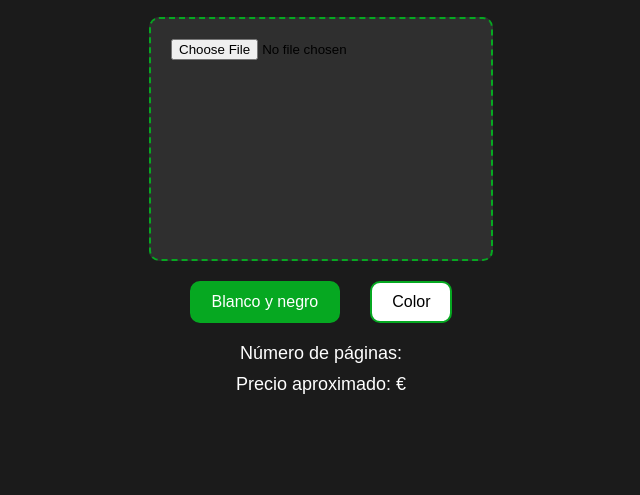
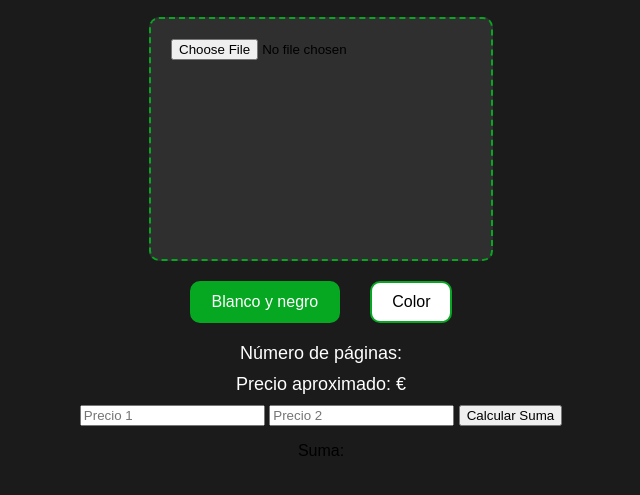
Before and after one commit to Freif12/calcfotocopias, a plain HTML site: page index.html in a window 1280 px wide. Shown: the part 241-736 px from the top of the page, without its empty margins (319-959 px from the left). Drawn offline with Linux system fonts and the light colour scheme.

Commit message:
Add files via upload

```diff
--- a/index.html
+++ b/index.html
@@ -26,6 +26,13 @@
     <p id="price">Precio aproximado: <span id="estimatedPrice"></span>€</p>
   </div>
 
+  <div id="calculator">
+    <input type="number" id="price1" placeholder="Precio 1">
+    <input type="number" id="price2" placeholder="Precio 2">
+    <button onclick="calcularSuma()">Calcular Suma</button>
+    <p id="sum">Suma: <span id="resultSum"></span></p>
+  </div>
+
   <script src="https://cdnjs.cloudflare.com/ajax/libs/pdf.js/2.11.338/pdf.min.js"></script>
   <script src="script.js"></script>
 </body>
--- a/script.js
+++ b/script.js
@@ -76,3 +76,12 @@ function obtenerNumeroPaginasYSize(pdfData, callback) {
     });
   });
 }
+
+function calcularSuma() {
+  var price1 = parseFloat(document.getElementById('price1').value) || 0;
+  var price2 = parseFloat(document.getElementById('price2').value) || 0;
+
+  var suma = price1 + price2;
+
+  document.getElementById('resultSum').textContent = suma.toFixed(2);
+}
```
